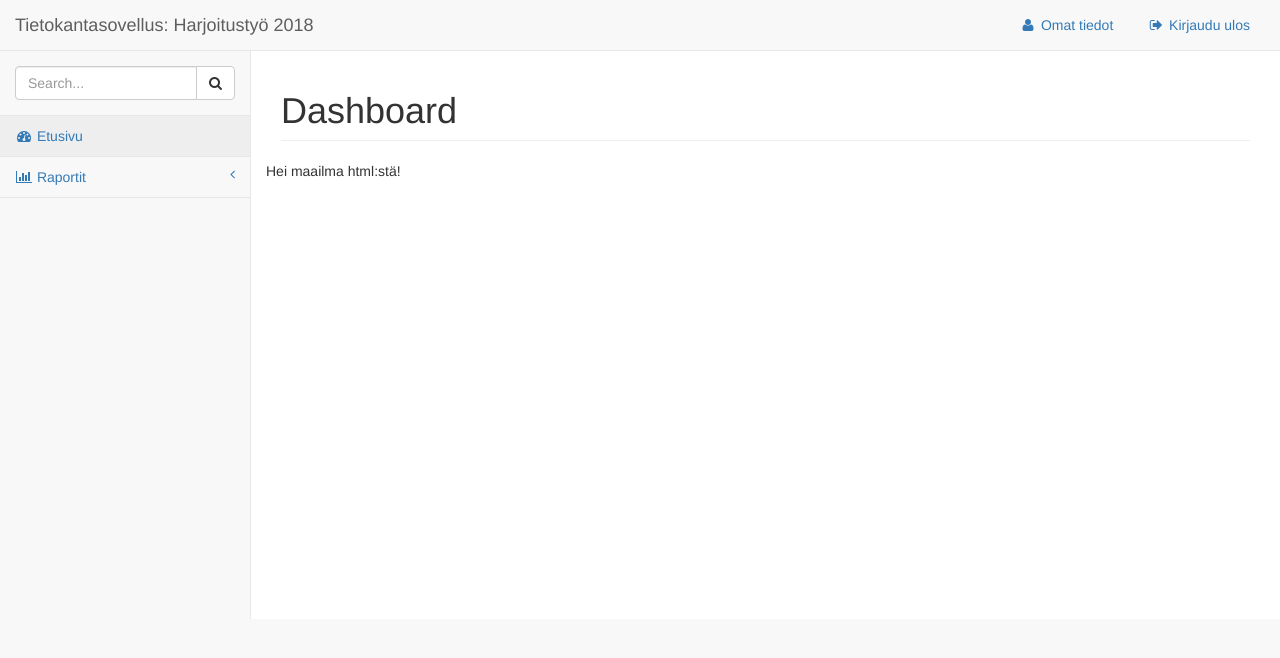
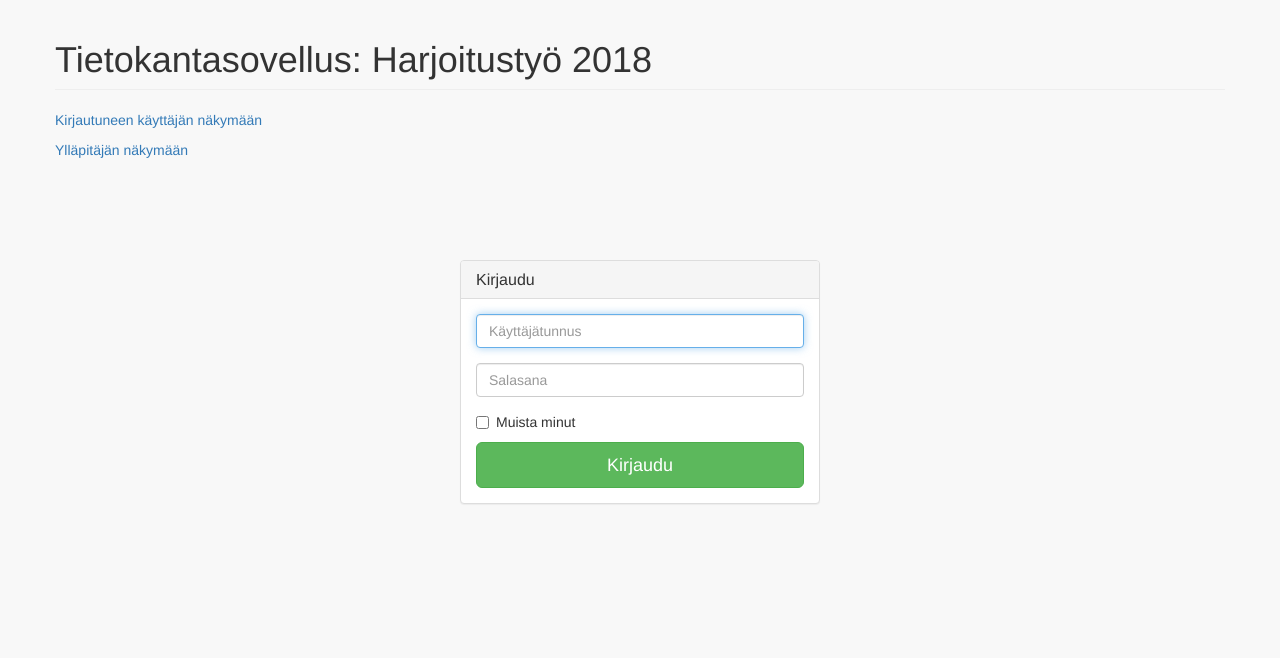
Before and after one commit to eevalaiho/tsoha18, a Flask app: page / in a window 1280 px wide. Shown: the top 658 px of the page. Run offline with Flask 2, Linux system fonts and the light colour scheme; some libraries are stand-ins or nearby versions.

Commit message:
Layout and app structure modifications

```diff
--- a/application/templates/index.html
+++ b/application/templates/index.html
@@ -1,7 +1,90 @@
-{% extends "layout.html" %}
+<!DOCTYPE html>
+<html lang="en">
 
-{% block body %}
-<p>
-  Hei maailma html:stä!
-</p>
-{% endblock %}
+<head>
+
+    <meta charset="utf-8">
+    <meta http-equiv="X-UA-Compatible" content="IE=edge">
+    <meta name="viewport" content="width=device-width, initial-scale=1">
+    <meta name="description" content="">
+    <meta name="author" content="">
+
+    <title>Tsoha18</title>
+
+    <!-- Bootstrap Core CSS -->
+    <link href="/static/vendor/bootstrap/css/bootstrap.min.css" rel="stylesheet">
+
+    <!-- MetisMenu CSS -->
+    <link href="/static/vendor/metisMenu/metisMenu.min.css" rel="stylesheet">
+
+    <!-- Custom CSS -->
+    <link href="/static/vendor/sb-admin/css/sb-admin-2.css" rel="stylesheet">
+
+    <!-- Morris Charts CSS -->
+    <link href="/static/vendor/morrisjs/morris.css" rel="stylesheet">
+
+    <!-- Custom Fonts -->
+    <link href="/static/vendor/font-awesome/css/font-awesome.min.css" rel="stylesheet" type="text/css">
+
+    <!-- HTML5 Shim and Respond.js IE8 support of HTML5 elements and media queries -->
+    <!-- WARNING: Respond.js doesn't work if you view the page via file:// -->
+    <!--[if lt IE 9]>
+        <script src="https://oss.maxcdn.com/libs/html5shiv/3.7.0/html5shiv.js"></script>
+        <script src="https://oss.maxcdn.com/libs/respond.js/1.4.2/respond.min.js"></script>
+    <![endif]-->
+
+</head>
+
+<body>
+    <div class="container">
+        <div class="row">
+            <h1 class="page-header">Tietokantasovellus: Harjoitustyö 2018</h1>
+            <p><a href="/home">Kirjautuneen käyttäjän näkymään</a></p>
+            <p><a href="/admin">Ylläpitäjän näkymään</a></p>
+            <div class="col-md-4 col-md-offset-4">
+                <div class="login-panel panel panel-default">
+                    <div class="panel-heading">
+                        <h3 class="panel-title">Kirjaudu</h3>
+                    </div>
+                    <div class="panel-body">
+                        <form role="form">
+                            <fieldset>
+                                <div class="form-group">
+                                    <input class="form-control" placeholder="Käyttäjätunnus" name="username" type="username" autofocus>
+                                </div>
+                                <div class="form-group">
+                                    <input class="form-control" placeholder="Salasana" name="password" type="password" value="">
+                                </div>
+                                <div class="checkbox">
+                                    <label>
+                                        <input name="remember" type="checkbox" value="Remember Me">Muista minut
+                                    </label>
+                                </div>
+                                <!-- Change this to a button or input when using this as a form -->
+                                <a href="/" class="btn btn-lg btn-success btn-block">Kirjaudu</a>
+                            </fieldset>
+                        </form>
+                    </div>
+                </div>
+            </div>
+        </div>
+    </div>
+
+    <!-- jQuery -->
+    <script src="/static/vendor/jquery/jquery.min.js"></script>
+
+    <!-- Bootstrap Core JavaScript -->
+    <script src="/static/vendor/bootstrap/js/bootstrap.min.js"></script>
+
+    <!-- Metis Menu Plugin JavaScript -->
+    <script src="/static/vendor/metisMenu/metisMenu.min.js"></script>
+
+    <!-- Morris Charts JavaScript -->
+    <script src="/static/vendor/raphael/raphael.min.js"></script>
+    <script src="/static/vendor/morrisjs/morris.min.js"></script>
+
+    <!-- Custom Theme JavaScript -->
+    <script src="/static/vendor/sb-admin/js/sb-admin-2.js"></script>
+</body>
+
+</html>
--- a/application/templates/layout.html
+++ b/application/templates/layout.html
@@ -48,74 +48,35 @@
                     <span class="icon-bar"></span>
                     <span class="icon-bar"></span>
                 </button>
-                <a class="navbar-brand" href="/">Tietokantasovellus: Harjoitustyö 2018</a>
+                <a href="/home" class="navbar-brand">Tietokantasovellus: Harjoitustyö 2018</a>
             </div>
             <!-- /.navbar-header -->
-
             <ul class="nav navbar-top-links navbar-right">
-                <li class="dropdown">
-                    <a href="user.html"><i class="fa fa-user fa-fw"></i> Omat tiedot</a>
+                <li>
+                    <a href="/home"><i class="fa fa-home fa-fw"></i> Etusivu</a>
                 </li>
-                <li class="dropdown">
+                <li>
+                    <a href="/admin"><i class="fa fa-wrench fa-fw"></i> Ylläpito</a>
+                </li>
+                <li>
+                    <a href="/profile"><i class="fa fa-user fa-fw"></i> Omat tiedot</a>
+                </li>
+                <li>
                     <a href="/"><i class="fa fa-sign-out fa-fw"></i> Kirjaudu ulos</a>
                 </li>
             </ul>
-            <!-- /.navbar-top-links -->
 
-            <div class="navbar-default sidebar" role="navigation">
-                <div class="sidebar-nav navbar-collapse">
-                    <ul class="nav" id="side-menu">
-                        <li class="sidebar-search">
-                            <div class="input-group custom-search-form">
-                                <input type="text" class="form-control" placeholder="Search...">
-                                <span class="input-group-btn">
-                                    <button class="btn btn-default" type="button">
-                                        <i class="fa fa-search"></i>
-                                    </button>
-                                </span>
-                            </div>
-                            <!-- /input-group -->
-                        </li>
-                        <li>
-                            <a href="/"><i class="fa fa-dashboard fa-fw"></i> Etusivu</a>
-                        </li>
-                        <li>
-                            <a href="#"><i class="fa fa-bar-chart-o fa-fw"></i> Raportit<span class="fa arrow"></span></a>
-                            <ul class="nav nav-second-level">
-                                <li>
-                                    <a href="flot.html">Raportti 1</a>
-                                </li>
-                                <li>
-                                    <a href="morris.html">Raportti 2</a>
-                                </li>
-                            </ul>
-                            <!-- /.nav-second-level -->
-                        </li>
-                    </ul>
-                </div>
-                <!-- /.sidebar-collapse -->
-            </div>
-            <!-- /.navbar-static-side -->
+            {% block nav %}
+
+            {% endblock %}
         </nav>
 
         <div id="page-wrapper">
-            <div class="row">
-                <div class="col-lg-12">
-                    <h1 class="page-header">Dashboard</h1>
-                </div>
-                <!-- /.col-lg-12 -->
-            </div>
-            <!-- /.row -->
-            <div class="row">
-            {% block body %}
-
-              <p>
-                Tähän tuodaan sisältö muualta.
-              </p>
+            {% block content %}
 
             {% endblock %}
-            </div>
         </div>
+
     </div>
     <!-- /#wrapper -->
 
--- a/application/views.py
+++ b/application/views.py
@@ -4,3 +4,15 @@ from application import app
 @app.route("/")
 def index():
     return render_template("index.html")
+
+@app.route("/home")
+def home():
+    return render_template("home.html")
+
+@app.route("/admin")
+def admin():
+    return render_template("admin.html")
+
+@app.route("/profile")
+def profile():
+    return render_template("profile.html")
```
Also changed, not shown: application/templates/admin.html (added, +14 -0 lines), application/templates/home.html (added, +14 -0 lines), application/templates/layout_a.html (added, +25 -0 lines), application/templates/layout_c.html (added, +26 -0 lines), application/templates/profile.html (added, +14 -0 lines), README.md.
